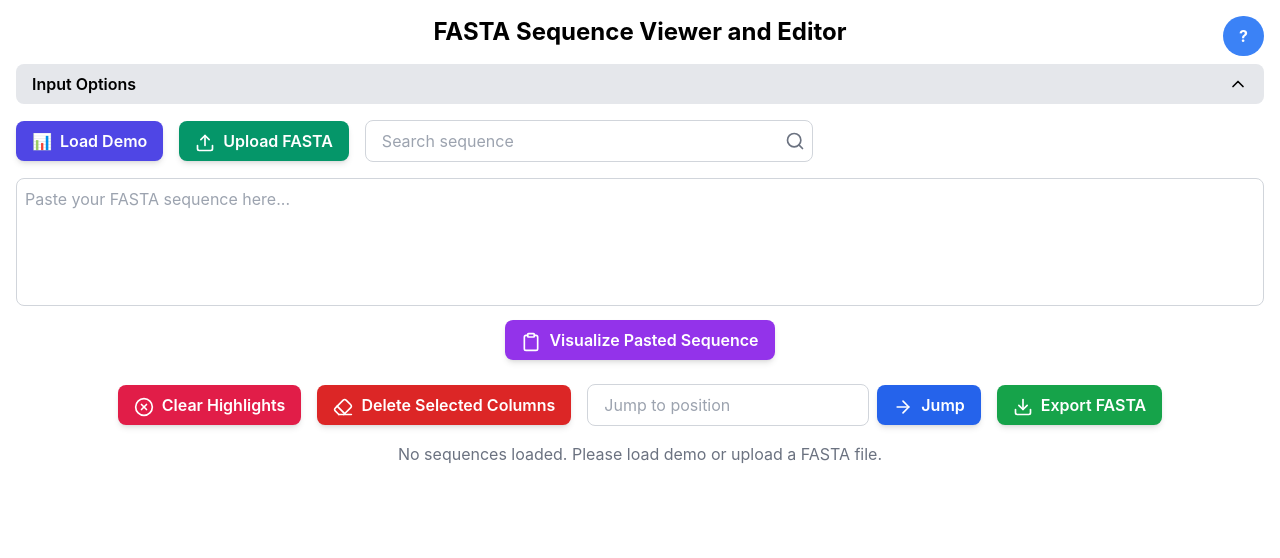
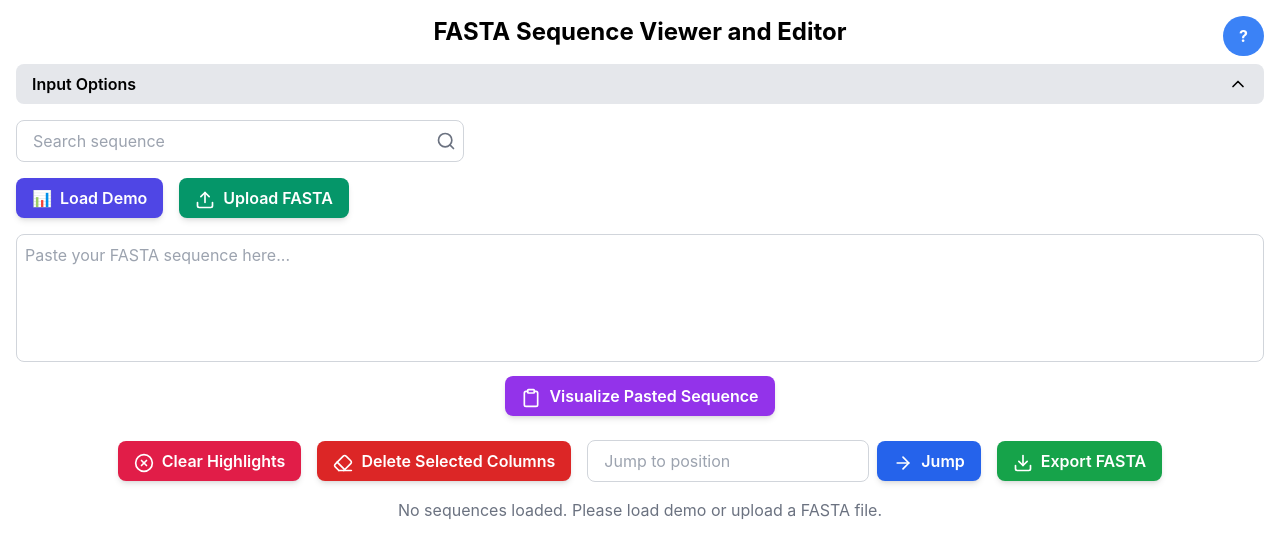
Before and after one commit to xuzhougeng/simple-msa-viewer, a React (Create React App) app: page / in a window 1280 px wide. Shown: the top 558 px of the page. Built offline with nearby package versions, Linux system fonts and the light colour scheme.

Commit message:
auto_coder_117_chat_action.yml_d8738b5784d386a05f37b038aca0a597

```diff
--- a/src/FASTAViewer.js
+++ b/src/FASTAViewer.js
@@ -129,13 +129,16 @@ AANG010710 -----------------------MLSH-----------CFA-----------------YQAVTAPC---
         };
 
         const handlePaste = (event) => {
-            const pastedText = event.clipboardData.getData('text');
-            setPastedSequence(prev => prev + pastedText);
-            event.preventDefault();
+            if (!isInputExpanded && event.ctrlKey && event.key === 'v') {
+                event.preventDefault();
+                const pastedText = event.clipboardData.getData('text');
+                setSearchTerm(prev => prev + pastedText);
+            } else {
+                const pastedText = event.clipboardData.getData('text');
+                setPastedSequence(prev => prev + pastedText);
+                event.preventDefault();
+            }
         };
-
-        window.addEventListener('keydown', handleKeyDown);
-        window.addEventListener('paste', handlePaste);
 
         const handleKeyUp = (event) => {
             if (event.key === 'Shift') {
@@ -152,7 +155,7 @@ AANG010710 -----------------------MLSH-----------CFA-----------------YQAVTAPC---
             window.removeEventListener('paste', handlePaste);
             window.removeEventListener('keyup', handleKeyUp);
         };
-    }, [history, deleteSelectedColumns, undo]);
+    }, [history, deleteSelectedColumns, undo, isInputExpanded]);
 
     const handlePasteSubmit = () => {
         const parsedSequences = parseFasta(pastedSequence);
@@ -382,6 +385,27 @@ AANG010710 -----------------------MLSH-----------CFA-----------------YQAVTAPC---
                     {isInputExpanded ? <ChevronUp size={20} /> : <ChevronDown size={20} />}
                 </button>
             </div>
+            <div className="mb-4 flex flex-wrap items-center gap-4">
+                <div className="flex-grow max-w-md">
+                    <div className="relative">
+                        <input
+                            type="text"
+                            value={searchTerm}
+                            onChange={(e) => setSearchTerm(e.target.value)}
+                            onKeyPress={(e) => {
+                                if (e.key === 'Enter') {
+                                    handleSearch();
+                                }
+                            }}
+                            placeholder="Search sequence"
+                            className="w-full border border-gray-300 rounded-lg py-2 px-4 focus:outline-none focus:ring-2 focus:ring-blue-500"
+                        />
+                        <button onClick={handleSearch} className="absolute right-2 top-1/2 transform -translate-y-1/2 text-gray-500 hover:text-blue-600">
+                            <Search size={20} />
+                        </button>
+                    </div>
+                </div>
+            </div>
             {isInputExpanded && (
                 <div className="mb-6 space-y-4">
                     <div className="flex flex-wrap items-center gap-4">
@@ -399,25 +423,6 @@ AANG010710 -----------------------MLSH-----------CFA-----------------YQAVTAPC---
                             <Upload size={20} className="inline mr-2" />
                             Upload FASTA
                         </label>
-                        <div className="flex-grow max-w-md">
-                            <div className="relative">
-                                <input
-                                    type="text"
-                                    value={searchTerm}
-                                    onChange={(e) => setSearchTerm(e.target.value)}
-                                    onKeyPress={(e) => {
-                                        if (e.key === 'Enter') {
-                                            handleSearch();
-                                        }
-                                    }}
-                                    placeholder="Search sequence"
-                                    className="w-full border border-gray-300 rounded-lg py-2 px-4 focus:outline-none focus:ring-2 focus:ring-blue-500"
-                                />
-                                <button onClick={handleSearch} className="absolute right-2 top-1/2 transform -translate-y-1/2 text-gray-500 hover:text-blue-600">
-                                    <Search size={20} />
-                                </button>
-                            </div>
-                        </div>
                     </div>
                     <div>
                         <textarea
```
